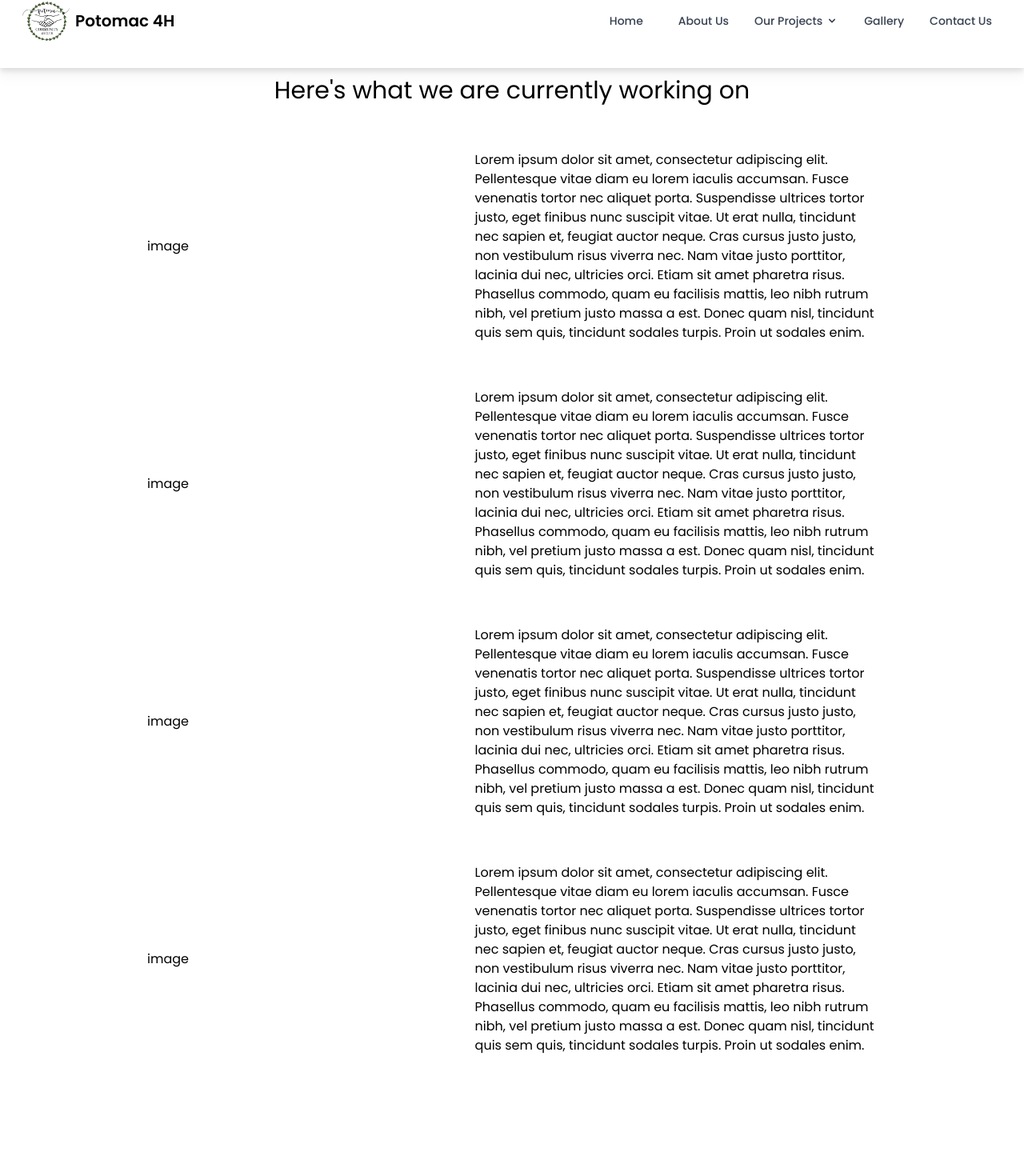
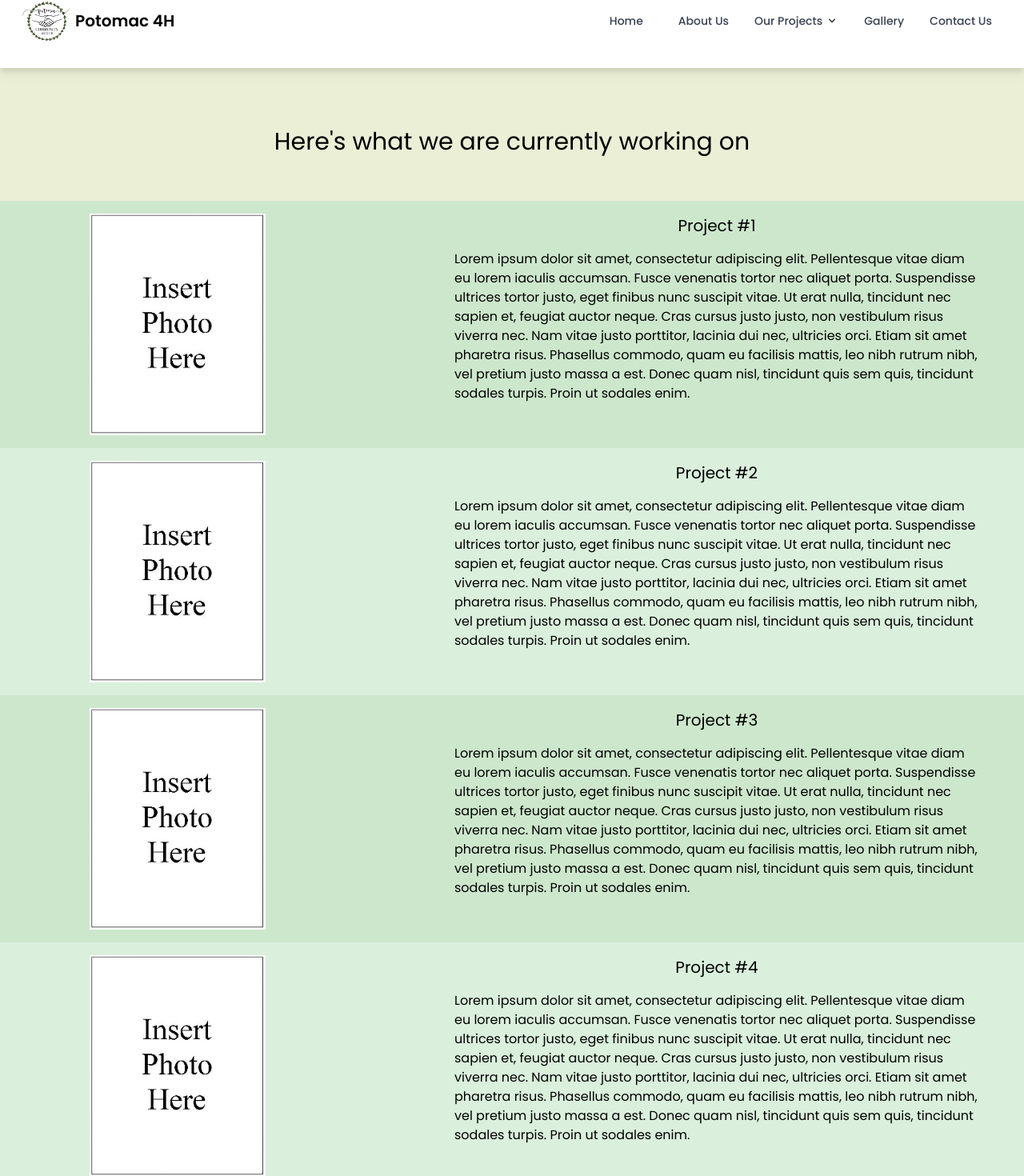
Before and after one commit to pc4h/website, a Next.js app: page /ongoingprojects in a window 1280 px wide. Shown: the part 33-1503 px from the top of the page at 80% size. Before the commit the page ends 1408 px from the top, so only its background shows below. Built offline with nearby package versions, Linux system fonts and the light colour scheme.

Commit message:
alt backgrounds, image formatting, section headers

```diff
--- a/components/ongoingProjectsLayout.js
+++ b/components/ongoingProjectsLayout.js
@@ -1,29 +1,67 @@
 export default function OngoingProjectsLayout(){
     return(
     <div class = "min-h-screen flex items-center justify-center">
-        <div class = "font-poppins mt-32">
-            <div class="text-center text-3xl">Here's what we are currently working on</div>
+        <div class = "font-poppins">
+            <div class="text-center text-3xl bg-[#ebefd6] pt-48 pb-14">
+                Here's what we are currently working on
+            </div>
 
-            <table class="table-fixed justify-center mx-32 mt-14">
+            <table class="table-fixed justify-items-center pr-32">
                 <tbody>
-                    <tr class="">
-                        <td class="w-2/5 px-14 pb-14">image</td>
-                        <td class="whitespace-normal w-3/5 px-14 pb-14">Lorem ipsum dolor sit amet, consectetur adipiscing elit. Pellentesque vitae diam eu lorem iaculis accumsan. Fusce venenatis tortor nec aliquet porta. Suspendisse ultrices tortor justo, eget finibus nunc suscipit vitae. Ut erat nulla, tincidunt nec sapien et, feugiat auctor neque. Cras cursus justo justo, non vestibulum risus viverra nec. Nam vitae justo porttitor, lacinia dui nec, ultricies orci. Etiam sit amet pharetra risus. Phasellus commodo, quam eu facilisis mattis, leo nibh rutrum nibh, vel pretium justo massa a est. Donec quam nisl, tincidunt quis sem quis, tincidunt sodales turpis. Proin ut sodales enim.</td>
+                    <tr class="bg-[#cde7cc]">
+                            <td class="w-2/5 pr-14 pl-28 text-center">
+                                <img src="insert_photo.jpg" width="220"></img>
+                            </td>
+
+                            <td class="whitespace-normal w-3/5 px-14 pb-14">
+                                <h3 class="text-center text-xl mb-4 pt-4">
+                                    Project #1
+                                </h3>
+
+                                Lorem ipsum dolor sit amet, consectetur adipiscing elit. Pellentesque vitae diam eu lorem iaculis accumsan. Fusce venenatis tortor nec aliquet porta. Suspendisse ultrices tortor justo, eget finibus nunc suscipit vitae. Ut erat nulla, tincidunt nec sapien et, feugiat auctor neque. Cras cursus justo justo, non vestibulum risus viverra nec. Nam vitae justo porttitor, lacinia dui nec, ultricies orci. Etiam sit amet pharetra risus. Phasellus commodo, quam eu facilisis mattis, leo nibh rutrum nibh, vel pretium justo massa a est. Donec quam nisl, tincidunt quis sem quis, tincidunt sodales turpis. Proin ut sodales enim.
+                            </td>
                     </tr>
 
-                    <tr class="">
-                        <td class="w-2/5 px-14 pb-14">image</td>
-                        <td class="whitespace-normal w-3/5 px-14 pb-14">Lorem ipsum dolor sit amet, consectetur adipiscing elit. Pellentesque vitae diam eu lorem iaculis accumsan. Fusce venenatis tortor nec aliquet porta. Suspendisse ultrices tortor justo, eget finibus nunc suscipit vitae. Ut erat nulla, tincidunt nec sapien et, feugiat auctor neque. Cras cursus justo justo, non vestibulum risus viverra nec. Nam vitae justo porttitor, lacinia dui nec, ultricies orci. Etiam sit amet pharetra risus. Phasellus commodo, quam eu facilisis mattis, leo nibh rutrum nibh, vel pretium justo massa a est. Donec quam nisl, tincidunt quis sem quis, tincidunt sodales turpis. Proin ut sodales enim.</td>
+                    <tr class="bg-[#daefdc]">
+                            <td class="w-2/5 pr-14 pl-28 text-center">
+                                <img src="insert_photo.jpg" width="220"></img>
+                            </td>
+
+                            <td class="whitespace-normal w-3/5 px-14 pb-14">
+                                <h3 class="text-center text-xl mb-4 pt-4">
+                                    Project #2
+                                </h3>
+
+                                Lorem ipsum dolor sit amet, consectetur adipiscing elit. Pellentesque vitae diam eu lorem iaculis accumsan. Fusce venenatis tortor nec aliquet porta. Suspendisse ultrices tortor justo, eget finibus nunc suscipit vitae. Ut erat nulla, tincidunt nec sapien et, feugiat auctor neque. Cras cursus justo justo, non vestibulum risus viverra nec. Nam vitae justo porttitor, lacinia dui nec, ultricies orci. Etiam sit amet pharetra risus. Phasellus commodo, quam eu facilisis mattis, leo nibh rutrum nibh, vel pretium justo massa a est. Donec quam nisl, tincidunt quis sem quis, tincidunt sodales turpis. Proin ut sodales enim.
+                            </td>
                     </tr>
 
-                    <tr>
-                        <td class="w-2/5 px-14 pb-14">image</td>
-                        <td class="whitespace-normal w-3/5 px-14 pb-14">Lorem ipsum dolor sit amet, consectetur adipiscing elit. Pellentesque vitae diam eu lorem iaculis accumsan. Fusce venenatis tortor nec aliquet porta. Suspendisse ultrices tortor justo, eget finibus nunc suscipit vitae. Ut erat nulla, tincidunt nec sapien et, feugiat auctor neque. Cras cursus justo justo, non vestibulum risus viverra nec. Nam vitae justo porttitor, lacinia dui nec, ultricies orci. Etiam sit amet pharetra risus. Phasellus commodo, quam eu facilisis mattis, leo nibh rutrum nibh, vel pretium justo massa a est. Donec quam nisl, tincidunt quis sem quis, tincidunt sodales turpis. Proin ut sodales enim.</td>
+                    <tr class="bg-[#cde7cc]">
+                            <td class="w-2/5 pr-14 pl-28 text-center">
+                                <img src="insert_photo.jpg" width="220"></img>
+                            </td>
+
+                            <td class="whitespace-normal w-3/5 px-14 pb-14">
+                                <h3 class="text-center text-xl mb-4 pt-4">
+                                    Project #3
+                                </h3>
+
+                                Lorem ipsum dolor sit amet, consectetur adipiscing elit. Pellentesque vitae diam eu lorem iaculis accumsan. Fusce venenatis tortor nec aliquet porta. Suspendisse ultrices tortor justo, eget finibus nunc suscipit vitae. Ut erat nulla, tincidunt nec sapien et, feugiat auctor neque. Cras cursus justo justo, non vestibulum risus viverra nec. Nam vitae justo porttitor, lacinia dui nec, ultricies orci. Etiam sit amet pharetra risus. Phasellus commodo, quam eu facilisis mattis, leo nibh rutrum nibh, vel pretium justo massa a est. Donec quam nisl, tincidunt quis sem quis, tincidunt sodales turpis. Proin ut sodales enim.
+                            </td>
                     </tr>
 
-                    <tr>
-                        <td class="w-2/5 px-14 pb-14">image</td>
-                        <td class="whitespace-normal w-3/5 px-14 pb-14">Lorem ipsum dolor sit amet, consectetur adipiscing elit. Pellentesque vitae diam eu lorem iaculis accumsan. Fusce venenatis tortor nec aliquet porta. Suspendisse ultrices tortor justo, eget finibus nunc suscipit vitae. Ut erat nulla, tincidunt nec sapien et, feugiat auctor neque. Cras cursus justo justo, non vestibulum risus viverra nec. Nam vitae justo porttitor, lacinia dui nec, ultricies orci. Etiam sit amet pharetra risus. Phasellus commodo, quam eu facilisis mattis, leo nibh rutrum nibh, vel pretium justo massa a est. Donec quam nisl, tincidunt quis sem quis, tincidunt sodales turpis. Proin ut sodales enim.</td>
+                    <tr class="bg-[#daefdc]">
+                            <td class="w-2/5 pr-14 pl-28 text-center">
+                                <img src="insert_photo.jpg" width="220"></img>
+                            </td>
+
+                            <td class="whitespace-normal w-3/5 px-14 pb-14">
+                                <h3 class="text-center text-xl mb-4 pt-4">
+                                    Project #4
+                                </h3>
+
+                                Lorem ipsum dolor sit amet, consectetur adipiscing elit. Pellentesque vitae diam eu lorem iaculis accumsan. Fusce venenatis tortor nec aliquet porta. Suspendisse ultrices tortor justo, eget finibus nunc suscipit vitae. Ut erat nulla, tincidunt nec sapien et, feugiat auctor neque. Cras cursus justo justo, non vestibulum risus viverra nec. Nam vitae justo porttitor, lacinia dui nec, ultricies orci. Etiam sit amet pharetra risus. Phasellus commodo, quam eu facilisis mattis, leo nibh rutrum nibh, vel pretium justo massa a est. Donec quam nisl, tincidunt quis sem quis, tincidunt sodales turpis. Proin ut sodales enim.
+                            </td>
                     </tr>
 
 
--- a/components/pastProjectsLayout.js
+++ b/components/pastProjectsLayout.js
@@ -1,29 +1,67 @@
 export default function PastProjectsLayout(){
     return(
-    <div class = "min-h-screen flex items-center justify-center">
-        <div class = "font-poppins mt-32">
-            <div class="text-center text-3xl">Here's what we worked on in the past</div>
+        <div class = "min-h-screen flex items-center justify-center">
+        <div class = "font-poppins">
+            <div class="text-center text-3xl bg-[#F0F8FF] pt-48 pb-14">
+                Here's what we've worked on in the past
+            </div>
 
-            <table class="table-fixed justify-center mx-32 mt-14">
+            <table class="table-fixed justify-items-center pr-32">
                 <tbody>
-                    <tr class="">
-                        <td class="w-2/5 px-14 pb-14">image</td>
-                        <td class="whitespace-normal w-3/5 px-14 pb-14">Lorem ipsum dolor sit amet, consectetur adipiscing elit. Pellentesque vitae diam eu lorem iaculis accumsan. Fusce venenatis tortor nec aliquet porta. Suspendisse ultrices tortor justo, eget finibus nunc suscipit vitae. Ut erat nulla, tincidunt nec sapien et, feugiat auctor neque. Cras cursus justo justo, non vestibulum risus viverra nec. Nam vitae justo porttitor, lacinia dui nec, ultricies orci. Etiam sit amet pharetra risus. Phasellus commodo, quam eu facilisis mattis, leo nibh rutrum nibh, vel pretium justo massa a est. Donec quam nisl, tincidunt quis sem quis, tincidunt sodales turpis. Proin ut sodales enim.</td>
+                    <tr class="bg-[#CAE9F5]">
+                            <td class="w-2/5 pr-14 pl-28 text-center">
+                                <img src="insert_photo.jpg" width="220"></img>
+                            </td>
+
+                            <td class="whitespace-normal w-3/5 px-14 pb-14">
+                                <h3 class="text-center text-xl mb-4 pt-4">
+                                    Project #1
+                                </h3>
+
+                                Lorem ipsum dolor sit amet, consectetur adipiscing elit. Pellentesque vitae diam eu lorem iaculis accumsan. Fusce venenatis tortor nec aliquet porta. Suspendisse ultrices tortor justo, eget finibus nunc suscipit vitae. Ut erat nulla, tincidunt nec sapien et, feugiat auctor neque. Cras cursus justo justo, non vestibulum risus viverra nec. Nam vitae justo porttitor, lacinia dui nec, ultricies orci. Etiam sit amet pharetra risus. Phasellus commodo, quam eu facilisis mattis, leo nibh rutrum nibh, vel pretium justo massa a est. Donec quam nisl, tincidunt quis sem quis, tincidunt sodales turpis. Proin ut sodales enim.
+                            </td>
                     </tr>
 
-                    <tr class="">
-                        <td class="w-2/5 px-14 pb-14">image</td>
-                        <td class="whitespace-normal w-3/5 px-14 pb-14">Lorem ipsum dolor sit amet, consectetur adipiscing elit. Pellentesque vitae diam eu lorem iaculis accumsan. Fusce venenatis tortor nec aliquet porta. Suspendisse ultrices tortor justo, eget finibus nunc suscipit vitae. Ut erat nulla, tincidunt nec sapien et, feugiat auctor neque. Cras cursus justo justo, non vestibulum risus viverra nec. Nam vitae justo porttitor, lacinia dui nec, ultricies orci. Etiam sit amet pharetra risus. Phasellus commodo, quam eu facilisis mattis, leo nibh rutrum nibh, vel pretium justo massa a est. Donec quam nisl, tincidunt quis sem quis, tincidunt sodales turpis. Proin ut sodales enim.</td>
+                    <tr class="bg-[#AFDCEB]">
+                            <td class="w-2/5 pr-14 pl-28 text-center">
+                                <img src="insert_photo.jpg" width="220"></img>
+                            </td>
+
+                            <td class="whitespace-normal w-3/5 px-14 pb-14">
+                                <h3 class="text-center text-xl mb-4 pt-4">
+                                    Project #2
+                                </h3>
+
+                                Lorem ipsum dolor sit amet, consectetur adipiscing elit. Pellentesque vitae diam eu lorem iaculis accumsan. Fusce venenatis tortor nec aliquet porta. Suspendisse ultrices tortor justo, eget finibus nunc suscipit vitae. Ut erat nulla, tincidunt nec sapien et, feugiat auctor neque. Cras cursus justo justo, non vestibulum risus viverra nec. Nam vitae justo porttitor, lacinia dui nec, ultricies orci. Etiam sit amet pharetra risus. Phasellus commodo, quam eu facilisis mattis, leo nibh rutrum nibh, vel pretium justo massa a est. Donec quam nisl, tincidunt quis sem quis, tincidunt sodales turpis. Proin ut sodales enim.
+                            </td>
                     </tr>
 
-                    <tr>
-                        <td class="w-2/5 px-14 pb-14">image</td>
-                        <td class="whitespace-normal w-3/5 px-14 pb-14">Lorem ipsum dolor sit amet, consectetur adipiscing elit. Pellentesque vitae diam eu lorem iaculis accumsan. Fusce venenatis tortor nec aliquet porta. Suspendisse ultrices tortor justo, eget finibus nunc suscipit vitae. Ut erat nulla, tincidunt nec sapien et, feugiat auctor neque. Cras cursus justo justo, non vestibulum risus viverra nec. Nam vitae justo porttitor, lacinia dui nec, ultricies orci. Etiam sit amet pharetra risus. Phasellus commodo, quam eu facilisis mattis, leo nibh rutrum nibh, vel pretium justo massa a est. Donec quam nisl, tincidunt quis sem quis, tincidunt sodales turpis. Proin ut sodales enim.</td>
+                    <tr class="bg-[#CAE9F5]">
+                            <td class="w-2/5 pr-14 pl-28 text-center">
+                                <img src="insert_photo.jpg" width="220"></img>
+                            </td>
+
+                            <td class="whitespace-normal w-3/5 px-14 pb-14">
+                                <h3 class="text-center text-xl mb-4 pt-4">
+                                    Project #3
+                                </h3>
+
+                                Lorem ipsum dolor sit amet, consectetur adipiscing elit. Pellentesque vitae diam eu lorem iaculis accumsan. Fusce venenatis tortor nec aliquet porta. Suspendisse ultrices tortor justo, eget finibus nunc suscipit vitae. Ut erat nulla, tincidunt nec sapien et, feugiat auctor neque. Cras cursus justo justo, non vestibulum risus viverra nec. Nam vitae justo porttitor, lacinia dui nec, ultricies orci. Etiam sit amet pharetra risus. Phasellus commodo, quam eu facilisis mattis, leo nibh rutrum nibh, vel pretium justo massa a est. Donec quam nisl, tincidunt quis sem quis, tincidunt sodales turpis. Proin ut sodales enim.
+                            </td>
                     </tr>
 
-                    <tr>
-                        <td class="w-2/5 px-14 pb-14">image</td>
-                        <td class="whitespace-normal w-3/5 px-14 pb-14">Lorem ipsum dolor sit amet, consectetur adipiscing elit. Pellentesque vitae diam eu lorem iaculis accumsan. Fusce venenatis tortor nec aliquet porta. Suspendisse ultrices tortor justo, eget finibus nunc suscipit vitae. Ut erat nulla, tincidunt nec sapien et, feugiat auctor neque. Cras cursus justo justo, non vestibulum risus viverra nec. Nam vitae justo porttitor, lacinia dui nec, ultricies orci. Etiam sit amet pharetra risus. Phasellus commodo, quam eu facilisis mattis, leo nibh rutrum nibh, vel pretium justo massa a est. Donec quam nisl, tincidunt quis sem quis, tincidunt sodales turpis. Proin ut sodales enim.</td>
+                    <tr class="bg-[#AFDCEB]">
+                            <td class="w-2/5 pr-14 pl-28 text-center">
+                                <img src="insert_photo.jpg" width="220"></img>
+                            </td>
+
+                            <td class="whitespace-normal w-3/5 px-14 pb-14">
+                                <h3 class="text-center text-xl mb-4 pt-4">
+                                    Project #4
+                                </h3>
+
+                                Lorem ipsum dolor sit amet, consectetur adipiscing elit. Pellentesque vitae diam eu lorem iaculis accumsan. Fusce venenatis tortor nec aliquet porta. Suspendisse ultrices tortor justo, eget finibus nunc suscipit vitae. Ut erat nulla, tincidunt nec sapien et, feugiat auctor neque. Cras cursus justo justo, non vestibulum risus viverra nec. Nam vitae justo porttitor, lacinia dui nec, ultricies orci. Etiam sit amet pharetra risus. Phasellus commodo, quam eu facilisis mattis, leo nibh rutrum nibh, vel pretium justo massa a est. Donec quam nisl, tincidunt quis sem quis, tincidunt sodales turpis. Proin ut sodales enim.
+                            </td>
                     </tr>
 
 
@@ -32,6 +70,5 @@ export default function PastProjectsLayout(){
             </table>
         </div>
     </div>
-
     )
 }
```
Also changed, not shown: public/insert_photo.jpg (added).
